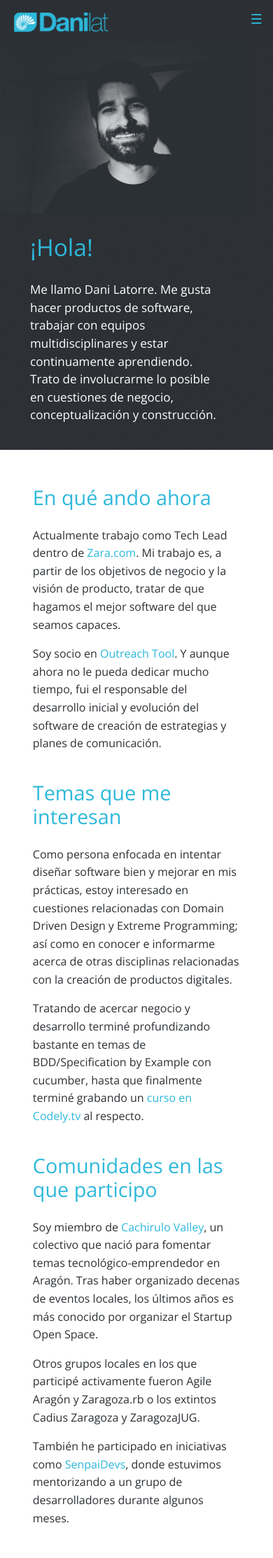
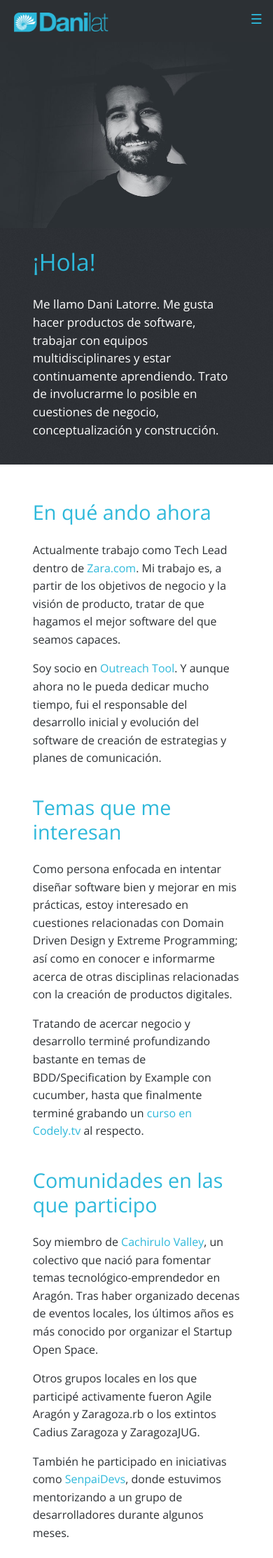
Before and after one commit to danilat/danilat.github.io, a Jekyll site: the page built from index.html, in a window 390 px wide. Shown: the top 2227 px of the page at 70% size. Built offline with Jekyll 4.4.1, drawn with Linux system fonts in a browser that asks for light colours; comment, search, counter and statistics services are not loaded.

Commit message:
fixing padding in intro section

```diff
--- a/css/main.scss
+++ b/css/main.scss
@@ -264,8 +264,12 @@ section.intro{
     }
     @media all and (max-width: 1024px){
         padding-right: 8%;
+        article p{
+            font-size: 1.1em;
+        }
     }
     @media all and (max-width: 700px){
+        padding:0;
         .foto-dani{
             width:100%;
             height:100%;
```
